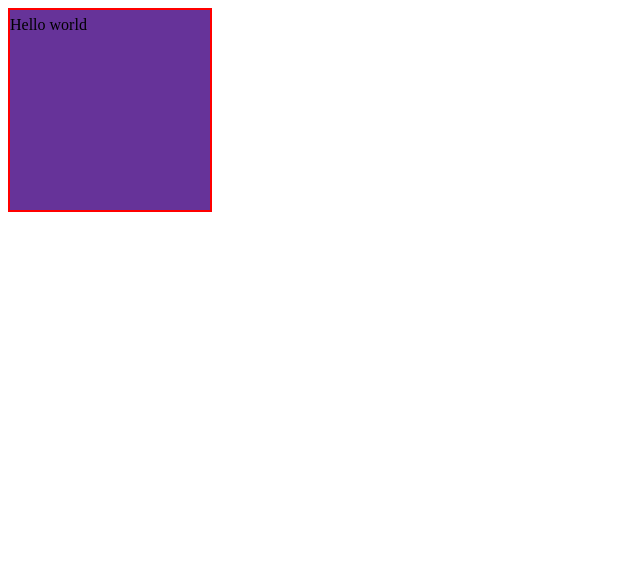
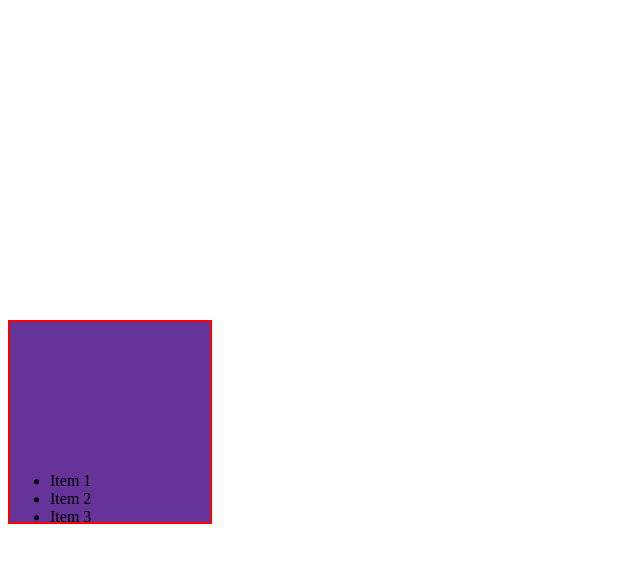
Before and after one commit to YishaiBerg/vue-dynamic-marquee, a Vue app: page / in a window 1280 px wide. Shown: the top 562 px of the page, without its empty margins (0-640 px from the left). Built offline with nearby package versions, Linux system fonts and the light colour scheme.

Commit message:
translate with requestAnimation

```diff
--- a/src/App.vue
+++ b/src/App.vue
@@ -1,10 +1,12 @@
 <template>
   <div id="app">
     <div class="outer-wrapper">
-    <dynamic-marquee>
-     <div>
-       Hello world
-     </div>
+    <dynamic-marquee :pps="10">
+      <ul>
+        <li v-for="i in liNum" :key="i">
+          Item {{i}}
+        </li>
+      </ul>
     </dynamic-marquee>
     </div>
   </div>
@@ -18,7 +20,15 @@ export default Vue.extend({
   name: 'app',
   components: {
     DynamicMarquee,
-  }
+  },
+  data() {
+    return {
+      liNum: 5
+    }
+  },
+  created () {
+    // setInterval(() => this.liNum++, 2000);
+  },
   });
 </script>
 <style scoped>
@@ -27,5 +37,11 @@ export default Vue.extend({
   height: 200px;
   width:  200px;
   border: 2px solid red;
+  position: absolute;
+  top: 40vh;
+}
+ul {
+  margin-block-start: 0;
+  margin-block-start: 0;
 }
 </style>
--- a/src/components/DynamicMarquee.vue
+++ b/src/components/DynamicMarquee.vue
@@ -1,8 +1,13 @@
 <template>
-  <div class="wrapper" :style="cssVars">
+  <div class="wrapper" :style="cssVars" ref="wrapper">
     <div class="marquee" ref="marquee">
       <slot></slot>
     </div>
+    <!-- <div class="marquee2" ref="marquee2">
+      <li v-for="i in 5" :key="i">
+          Item {{i}}
+        </li>
+    </div> -->
   </div>
 </template>
 
@@ -16,26 +21,61 @@ export default Vue.extend({
     pps: {
       type: Number,
       default: 20
-    },
+    }
   },
   data() {
     return {
+      wrapperHeight: 0,
       marqueeHeight: 0
     };
   },
   computed: {
     cssVars(): object {
       return {
+        "--wrapper-height": this.wrapperHeight + "px",
         "--marquee-height": this.marqueeHeight + "px",
         "--minus-marquee-height": -this.marqueeHeight + "px",
         "--marquee-speed": this.marqueeHeight / this.pps + "s"
       };
+    },
+    height() {
+      const a = this.$refs.marquee as Element;
+      return a.getBoundingClientRect().height;
     }
   },
   mounted() {
     this.$nextTick(() => {
+      const wrapper = this.$refs.wrapper as HTMLElement;
+      this.wrapperHeight = wrapper.getBoundingClientRect().height;
       const marquee = this.$refs.marquee as HTMLElement;
-      this.marqueeHeight = marquee.offsetHeight;
+      this.marqueeHeight = marquee.getBoundingClientRect().height;
+      // if(ResizeObserver) {
+      //   const resizeObserver = new ResizeObserver((enteries: any) => {
+      //     console.log(enteries)
+      //   })
+      // }
+
+      let lastTime = NaN;
+      let currentPosition = this.wrapperHeight;
+      let progress = 0;
+      const translateMarquee = (currentTime: number): void => {
+       if (lastTime) {
+         const elapsed = currentTime - lastTime;
+         const ratio = 1000 / elapsed;
+         const currentProgress = this.pps / ratio;
+         progress -= currentProgress;
+         marquee.style.transform = `translateY(${progress}px)`
+         console.log(currentProgress)
+       }
+        lastTime = currentTime;
+        if(progress > -(this.wrapperHeight + this.marqueeHeight)) {
+          requestAnimationFrame(translateMarquee)
+        }
+      };
+      requestAnimationFrame(translateMarquee);
+      //* pseudo code: if (marquee not higher than wrapper) {
+              // * translate
+      //* }
     });
   }
 });
@@ -49,22 +89,44 @@ export default Vue.extend({
   position: relative;
 }
 
-@keyframes marquee {
+/* @keyframes marquee {
   0% {
-    top: var(--marquee-height);
+    top: var(--wrapper-height);
   }
   100% {
     top: var(--minus-marquee-height);
   }
 }
 
+@keyframes marquee2 {
+  0% {
+    top: calc(var(--wrapper-height) * 2 + 10px);
+  }
+  100% {
+    top: var(--minus-marquee-height);
+  }
+} */
+
 .marquee {
-  top: var(--marquee-height);
+  top: var(--wrapper-height);
   position: relative;
   box-sizing: border-box;
   animation: marquee var(--marquee-speed) linear infinite;
 }
 
+.marquee {
+  top: var(--wrapper-height);
+  position: relative;
+  box-sizing: border-box;
+  animation: marquee var(--marquee-speed) linear infinite;
+}
+
+.marquee2 {
+  top: calc(var(--wrapper-height) * 2 + 10px);
+  position: relative;
+  box-sizing: border-box;
+  animation: marquee 5s linear infinite;
+}
 .marquee:hover {
   animation-play-state: paused;
 }
```
